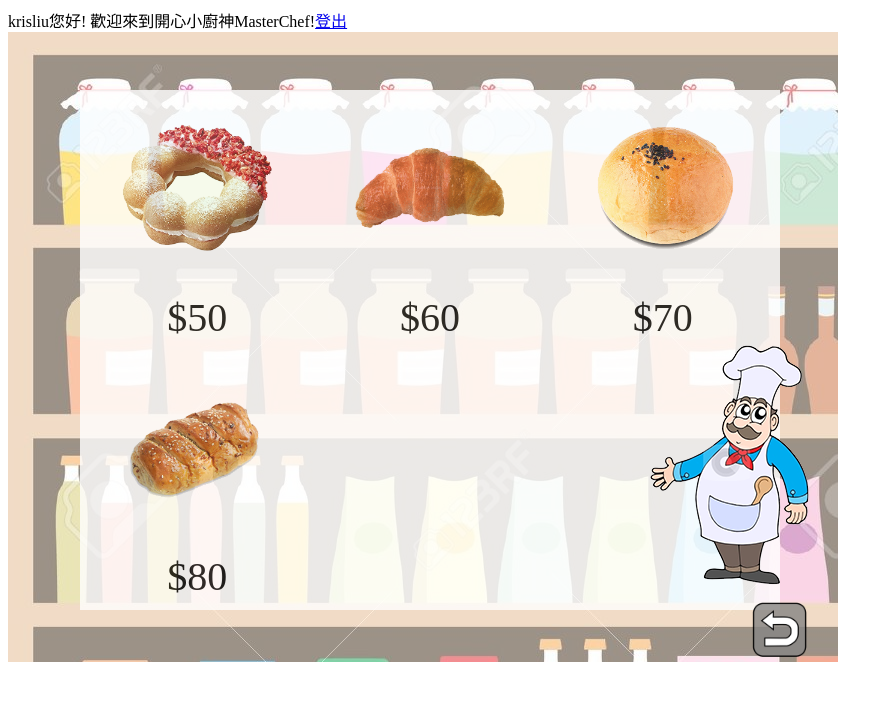
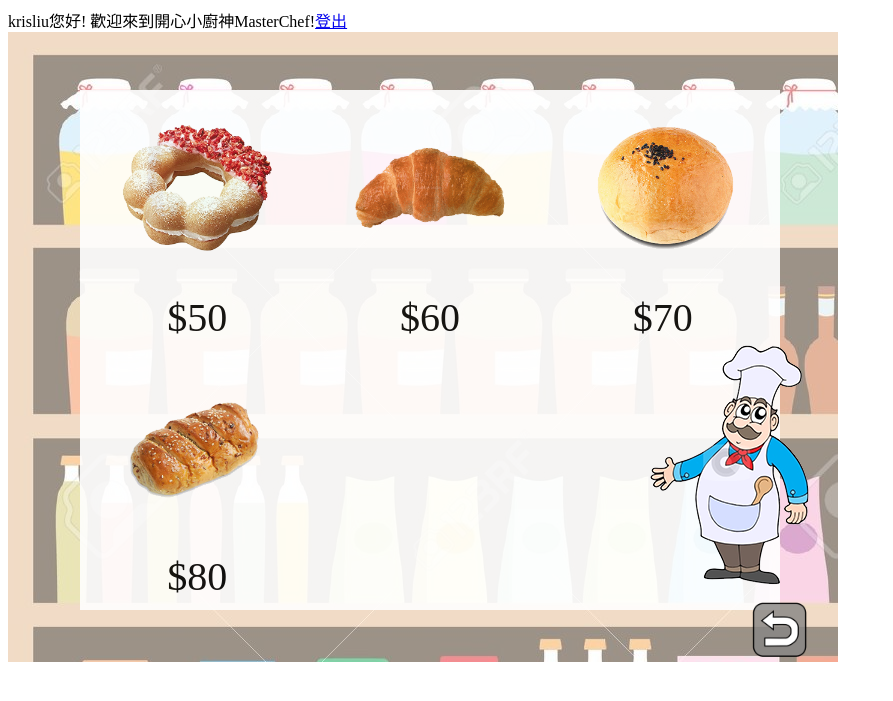
Before and after one commit to NCNU-OpenSource/1041-SE-Team10, a PHP site: page /breadmaterial.php in a window 1280 px wide. Shown: the top 701 px of the page, without its empty margins (0-893 px from the left). Run offline with PHP 8.4, Linux system fonts and the light colour scheme; a user stored in the database is signed in.

Commit message:
Update breadmaterial.php

```diff
--- a/masterchef/breadmaterial.php
+++ b/masterchef/breadmaterial.php
@@ -36,7 +36,7 @@ require("config.php");
 	top: 90px;
     z-index: 10;
 
-    opacity:0.8;
+    opacity:0.9;
 }
 table {
     width: 700px;
```
